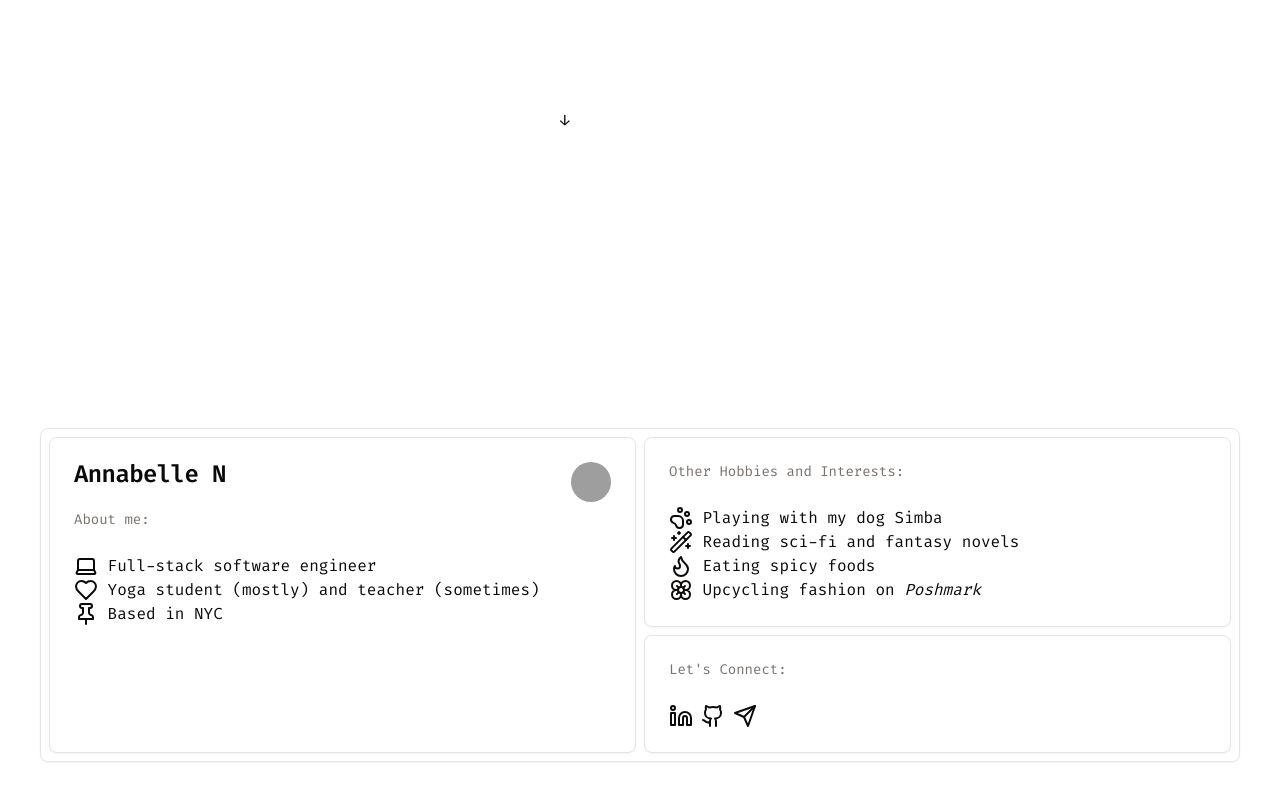
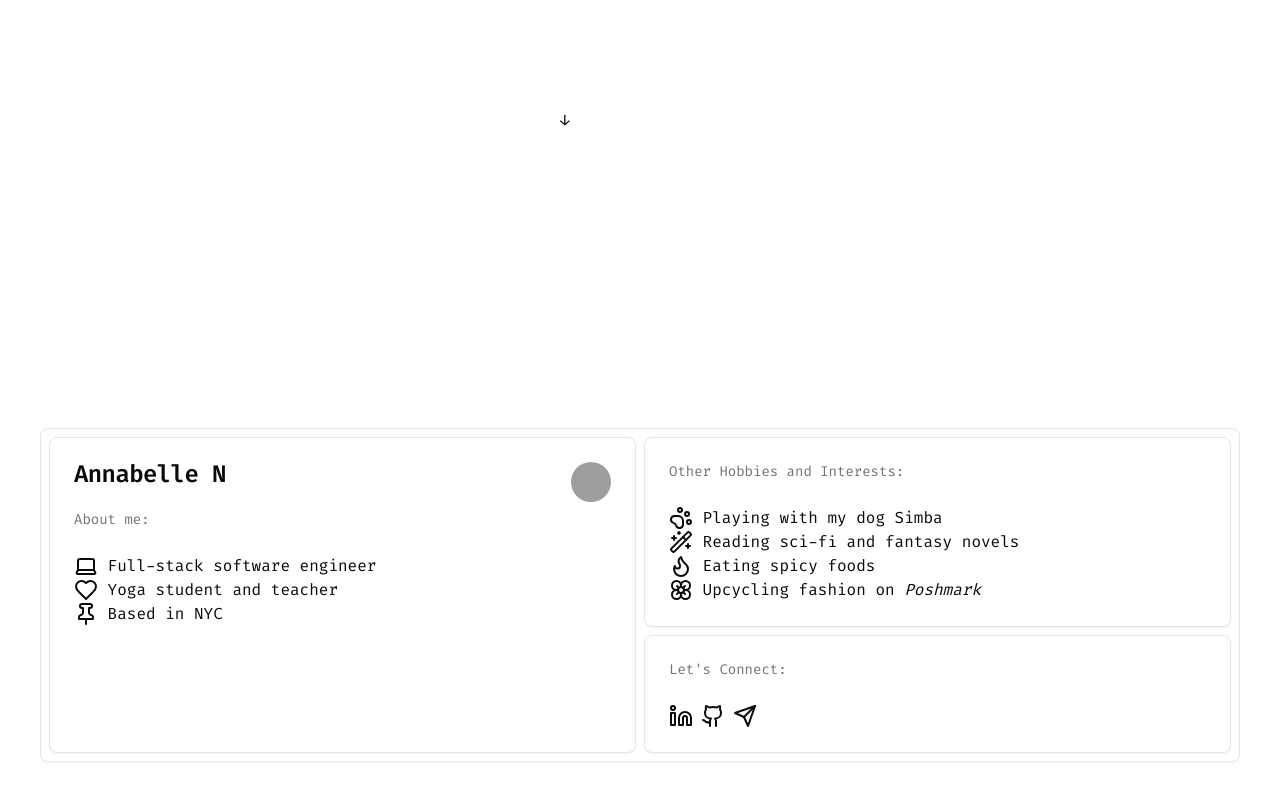
Before and after one commit to annni11/yogiwhocodes, a Next.js app: page / in a window 1280 px wide. Shown: the part 412-1212 px from the top of the page. Built offline with nearby package versions, Linux system fonts and the light colour scheme; grey boxes are pictures that could not be loaded.

Commit message:
fixed wording

```diff
--- a/src/app/components/About.tsx
+++ b/src/app/components/About.tsx
@@ -31,7 +31,7 @@ export default function About() {
         </div>
         <div className='flex'>
           <Heart />
-          <p>&nbsp;Yoga student (mostly) and teacher (sometimes)</p>
+          <p>&nbsp;Yoga student and teacher</p>
         </div>
         <div className='flex'>
           <Pin />
```
